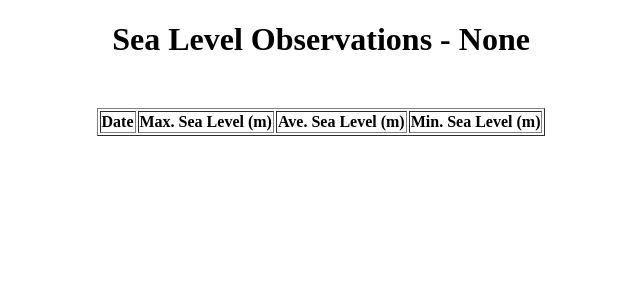
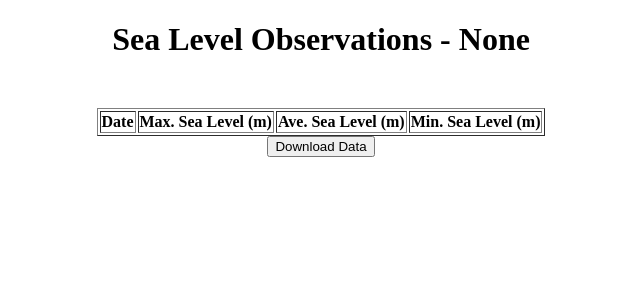
Before and after one commit to jamieliu325/dashboard, a Flask app: page /show_table in a window 1280 px wide. Shown: the top 300 px of the page, without its empty margins (319-959 px from the left). Run offline with Flask 3, Linux system fonts and the light colour scheme; tables that the repository leaves empty or names only in its code hold one stand-in row (values such as "Sample post"); lists and menus that the app fills with data are empty.

Commit message:
add function to download data

```diff
--- a/db.py
+++ b/db.py
@@ -95,3 +95,12 @@
         """
     cursor.execute(query, (start_date, end_date))
     return cursor.fetchall()
+
+def download_data(db, start_date, end_date, sensor):
+    cursor = db.cursor()
+    query = f"""
+            SELECT * FROM `{sensor}`
+            WHERE date BETWEEN %s AND %s
+        """
+    cursor.execute(query, (start_date, end_date))
+    return cursor.fetchall()
--- a/main.py
+++ b/main.py
@@ -1,9 +1,10 @@
-from flask import Flask, jsonify, request, render_template, redirect, url_for
+from flask import Flask, jsonify, request, render_template, redirect, url_for, send_file
 import requests
 import csv
 import os
 import json
-from db import connectTodb, read_data, LOCATION
+from db import connectTodb, read_data, LOCATION, download_data
+import io
 
 
 app = Flask(__name__)
@@ -86,7 +87,31 @@
     sensor = request.args.get('sensor')
     db = connectTodb()
     data = read_data(db, start_date, end_date, sensor)
-    return render_template('table.html', data=data, sensor=sensor)
+    return render_template('table.html', data=data, sensor=sensor, start_date=start_date, end_date=end_date)
+
+
+@app.route('/download')
+def download_csv():
+    sensor = request.args.get("sensor")
+    start_date = request.args.get("start_date")
+    end_date = request.args.get("end_date")
+
+    db = connectTodb()
+    data = download_data(db, start_date, end_date, sensor)
+
+    output = io.StringIO()
+    writer = csv.writer(output)
+    writer.writerow(["ID", "Date", "Time", "Sea Level (m)"])
+    for row in data:
+        writer.writerow(row)
+
+    output.seek(0)
+    return send_file(
+        io.BytesIO(output.getvalue().encode()),
+        mimetype='text/csv',
+        as_attachment=True,
+        download_name=f"{sensor}_data.csv"
+    )
 
 # fetch data via API
 # @app.route('/show_table')
--- a/templates/table.html
+++ b/templates/table.html
@@ -22,6 +22,12 @@
             </tr>
             {% endfor %}
         </table>
+        <form action="/download" method="get">
+            <input type="hidden" name="sensor" value="{{ sensor }}">
+            <input type="hidden" name="start_date" value="{{ start_date }}">
+            <input type="hidden" name="end_date" value="{{ end_date }}">
+            <button type="submit">Download Data</button>
+        </form>
     </div>
 </body>
 </html>
```
